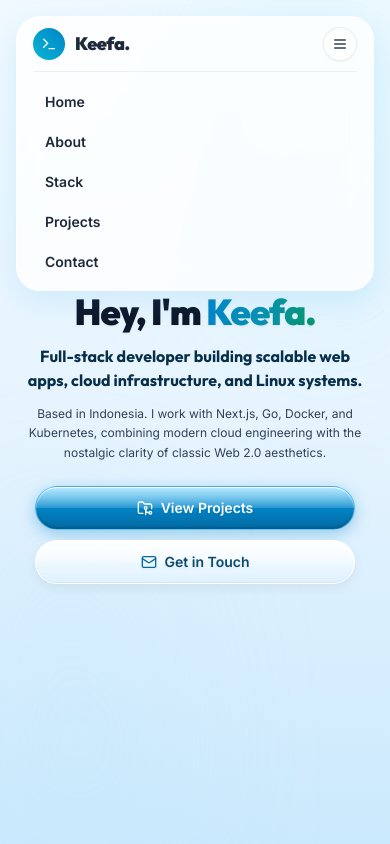
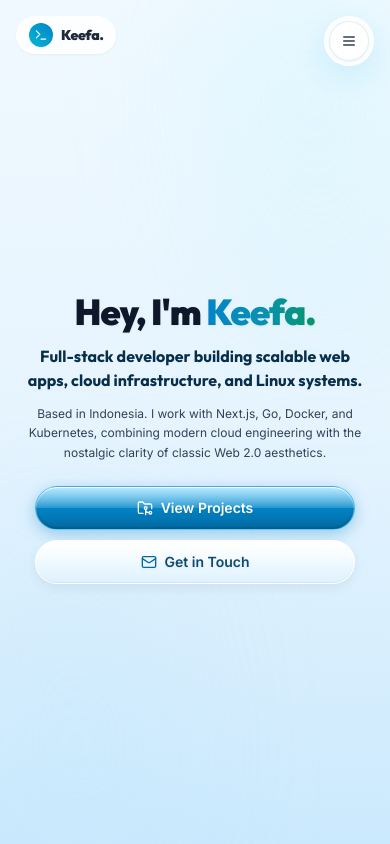
Before and after one commit to keefalegends/whoami, a Next.js app: page / in a window 390 px wide. Shown: the top 844 px of the page. Built offline with nearby package versions, Linux system fonts and the light colour scheme.

Commit message:
fix: smooth collapse-to-right into 3-lines button, clean mobile header, and eliminate scroll flicker

```diff
--- a/src/components/navbar.tsx
+++ b/src/components/navbar.tsx
@@ -2,64 +2,66 @@
 
 import { useState, useEffect } from "react";
 import { motion, AnimatePresence } from "framer-motion";
-import { Terminal, Menu } from "lucide-react";
+import { Terminal, Menu, X } from "lucide-react";
 
 export function Navbar() {
-  const [isOpen, setIsOpen] = useState(true);
+  const [isOpen, setIsOpen] = useState(false);
+  const [isMobile, setIsMobile] = useState(false);
   const [scrolled, setScrolled] = useState(false);
 
+  // Initialize responsive state on mount
+  useEffect(() => {
+    const checkMobile = () => {
+      const mobile = window.innerWidth < 768;
+      setIsMobile(mobile);
+      // On desktop, start open; on mobile, start closed to keep the screen clear!
+      if (!mobile) {
+        setIsOpen(true);
+      } else {
+        setIsOpen(false);
+      }
+    };
+
+    checkMobile();
+    window.addEventListener("resize", checkMobile);
+    return () => window.removeEventListener("resize", checkMobile);
+  }, []);
+
+  // Scroll and slide events management (Rock-solid anti-flicker buffer)
   useEffect(() => {
     let lastScrollY = window.scrollY;
 
     const handleScroll = () => {
-      const currentScrollY = window.scrollY;
-      setScrolled(currentScrollY > 20);
+      const currentY = window.scrollY;
+      setScrolled(currentY > 20);
 
-      // Auto-close navbar when scrolling down past top threshold
-      if (currentScrollY > lastScrollY + 10 && currentScrollY > 40) {
+      // 70px buffer deadzone: only close if scrolling down past 70px
+      if (currentY > 70 && currentY > lastScrollY + 10) {
         setIsOpen(false);
-      } else if (currentScrollY <= 15) {
-        // Automatically reopen when returning to the very top (Home)
+      } else if (currentY <= 10 && window.innerWidth >= 768) {
+        // Automatically reopen only when completely back at the top on desktop
         setIsOpen(true);
       }
-      lastScrollY = currentScrollY;
+      lastScrollY = currentY;
     };
 
-    // Detect mousewheel scroll down
-    const handleWheel = (e: WheelEvent) => {
-      if (e.deltaY > 8) {
+    // FullpageSlider custom events
+    const handleNavbarClose = () => {
       setIsOpen(false);
+    };
+
+    const handleNavbarOpen = () => {
+      if (window.innerWidth >= 768) {
+        setIsOpen(true);
       }
     };
 
-    // Detect touch swipe up (which scrolls down the page)
-    let touchStartY = 0;
-    const handleTouchStart = (e: TouchEvent) => {
-      touchStartY = e.touches[0].clientY;
-    };
-    const handleTouchMove = (e: TouchEvent) => {
-      const currentY = e.touches[0].clientY;
-      if (touchStartY - currentY > 20) {
-        setIsOpen(false);
-      }
-    };
-
-    // Custom events dispatched by FullpageSlider
-    const handleNavbarClose = () => setIsOpen(false);
-    const handleNavbarOpen = () => setIsOpen(true);
-
     window.addEventListener("scroll", handleScroll, { passive: true });
-    window.addEventListener("wheel", handleWheel, { passive: true });
-    window.addEventListener("touchstart", handleTouchStart, { passive: true });
-    window.addEventListener("touchmove", handleTouchMove, { passive: true });
     window.addEventListener("navbar-close", handleNavbarClose);
     window.addEventListener("navbar-open", handleNavbarOpen);
 
     return () => {
       window.removeEventListener("scroll", handleScroll);
-      window.removeEventListener("wheel", handleWheel);
-      window.removeEventListener("touchstart", handleTouchStart);
-      window.removeEventListener("touchmove", handleTouchMove);
       window.removeEventListener("navbar-close", handleNavbarClose);
       window.removeEventListener("navbar-open", handleNavbarOpen);
     };
@@ -76,74 +78,65 @@ export function Navbar() {
   return (
     <>
       {/* ============================================================== */}
-      {/* FLOATING 3 HORIZONTAL LINES BUTTON (Visible when Navbar Closed)*/}
-      {/* Tapping/clicking this button smoothly re-opens the Navbar       */}
+      {/* MOBILE PERSISTENT CORNER LOGO (Screen < md)                    */}
+      {/* Ensures brand is always visible without covering the screen     */}
       {/* ============================================================== */}
-      <AnimatePresence>
-        {!isOpen && (
-          <motion.button
-            key="floating-navbar-trigger"
-            initial={{ y: -25, opacity: 0, scale: 0.8 }}
-            animate={{ y: 0, opacity: 1, scale: 1 }}
-            exit={{ y: -25, opacity: 0, scale: 0.8 }}
-            transition={{ duration: 0.3, ease: [0.16, 1, 0.3, 1] }}
-            onClick={() => setIsOpen(true)}
-            className="fixed top-4 right-4 sm:right-6 md:right-8 z-50 p-2.5 sm:p-3 rounded-full bg-white/90 backdrop-blur-xl border border-white/95 shadow-aero-card text-slate-800 hover:text-sky-700 hover:bg-white hover:scale-105 active:scale-95 transition-all flex items-center justify-center group pointer-events-auto"
-            title="Buka Navbar (3 Garis Horizontal)"
-            aria-label="Open Navigation Menu"
+      <div className="md:hidden fixed top-4 left-4 z-50 pointer-events-auto">
+        <a
+          href="#home"
+          className="flex items-center gap-2 px-3 py-1.5 rounded-full bg-white/85 backdrop-blur-md border border-white/90 shadow-sm active:scale-95 transition-all"
         >
-            <Menu className="w-5 h-5 text-slate-700 group-hover:text-sky-600 transition-colors" />
-          </motion.button>
-        )}
-      </AnimatePresence>
+          <div className="w-6 h-6 rounded-full bg-gradient-to-tr from-cyan-500 to-sky-600 flex items-center justify-center text-white shadow-sm ring-1 ring-white/80">
+            <Terminal className="w-3.5 h-3.5" />
+          </div>
+          <span className="font-outfit font-black text-sm tracking-tight text-slate-800">
+            Keefa.
+          </span>
+        </a>
+      </div>
 
       {/* ============================================================== */}
-      {/* MAIN CAPSULE NAVBAR (Smooth Entrance & Exit)                   */}
+      {/* EXPANDING / COLLAPSING CAPSULE (Anchored to the Top-Right)      */}
+      {/* Closes TO THE RIGHT into the 3-line button; expands to left    */}
       {/* ============================================================== */}
-      <AnimatePresence>
-        {isOpen && (
-          <header className="fixed top-4 left-0 right-0 z-50 flex justify-center px-4 pointer-events-none">
+      <header className="fixed top-4 right-4 sm:right-6 md:right-8 z-50 flex items-center justify-end pointer-events-auto">
+        <div className="relative flex items-center justify-end">
+          {/* Main Expanding Capsule */}
           <motion.nav
-              key="main-navbar-capsule"
-              initial={{ y: -35, opacity: 0, scale: 0.98 }}
-              animate={{ y: 0, opacity: 1, scale: 1 }}
-              exit={{ y: -45, opacity: 0, scale: 0.96 }}
+            layout
+            transition={{ type: "spring", stiffness: 320, damping: 28 }}
+            className={`rounded-full flex items-center transition-all ${
+              scrolled
+                ? "bg-white/90 backdrop-blur-xl border border-white/95 shadow-aero-card"
+                : "bg-white/80 backdrop-blur-md border border-white/85 shadow-aero-glass"
+            } ${isOpen && !isMobile ? "p-1.5" : "p-1"}`}
+          >
+            {/* Desktop Expanded Content (Slides and collapses into 3-lines on the right) */}
+            <AnimatePresence initial={false}>
+              {isOpen && !isMobile && (
+                <motion.div
+                  key="desktop-nav-content"
+                  initial={{ width: 0, opacity: 0 }}
+                  animate={{ width: "auto", opacity: 1 }}
+                  exit={{ width: 0, opacity: 0 }}
                   transition={{ duration: 0.35, ease: [0.16, 1, 0.3, 1] }}
-              className={`w-full max-w-5xl rounded-3xl md:rounded-full px-4 sm:px-5 py-2.5 flex flex-col md:flex-row items-center justify-between transition-all duration-300 pointer-events-auto ${
-                scrolled
-                  ? "bg-white/90 backdrop-blur-xl shadow-aero-card border border-white/95"
-                  : "bg-white/80 backdrop-blur-md shadow-aero-glass border border-white/85"
-              }`}
+                  className="overflow-hidden flex items-center origin-right"
                 >
-              {/* Row: Logo & 3 Horizontal Lines on Mobile */}
-              <div className="flex items-center justify-between w-full md:w-auto gap-4">
-                {/* Logo */}
+                  {/* Brand Logo inside desktop capsule */}
                   <a
                     href="#home"
-                  onClick={() => setIsOpen(false)}
-                  className="flex items-center gap-2.5 group"
+                    className="flex items-center gap-2 pl-3 pr-4 group whitespace-nowrap"
                   >
-                  <div className="w-8 h-8 rounded-full bg-gradient-to-tr from-cyan-500 to-sky-600 flex items-center justify-center text-white shadow-sm ring-1 ring-white/80">
-                    <Terminal className="w-4 h-4" />
+                    <div className="w-7 h-7 rounded-full bg-gradient-to-tr from-cyan-500 to-sky-600 flex items-center justify-center text-white shadow-sm ring-1 ring-white/80">
+                      <Terminal className="w-3.5 h-3.5" />
                     </div>
-                  <span className="font-outfit font-black text-lg tracking-tight text-slate-800">
+                    <span className="font-outfit font-black text-base tracking-tight text-slate-800">
                       Keefa.
                     </span>
                   </a>
 
-                {/* 3 Horizontal Lines Toggle Button (Mobile) */}
-                <button
-                  onClick={() => setIsOpen(false)}
-                  className="md:hidden p-2 rounded-full bg-white/80 text-slate-700 hover:text-sky-700 border border-slate-200/80 hover:bg-white transition-all shadow-sm active:scale-95 flex items-center justify-center"
-                  title="Tutup Navbar"
-                  aria-label="Close Navigation Menu"
-                >
-                  <Menu className="w-4 h-4" />
-                </button>
-              </div>
-
-              {/* Desktop Navigation Links (Center) */}
-              <div className="hidden md:flex items-center gap-1">
+                  {/* Horizontal Navigation Links */}
+                  <div className="flex items-center gap-1 pr-3">
                     {navLinks.map((link) => (
                       <a
                         key={link.name}
@@ -151,42 +144,70 @@ export function Navbar() {
                         onClick={() => {
                           if (link.href !== "#home") setIsOpen(false);
                         }}
-                    className="px-3.5 py-1.5 rounded-full text-xs lg:text-sm font-semibold text-slate-700 hover:text-sky-800 hover:bg-sky-50/80 transition-colors"
+                        className="px-3 py-1.5 rounded-full text-xs lg:text-sm font-semibold text-slate-700 hover:text-sky-800 hover:bg-sky-50/80 transition-colors whitespace-nowrap"
                       >
                         {link.name}
                       </a>
                     ))}
                   </div>
+                </motion.div>
+              )}
+            </AnimatePresence>
 
-              {/* Desktop 3 Horizontal Lines Button (Replaces the old 'Ready' pill) */}
-              <div className="hidden md:flex items-center">
+            {/* The 3 Horizontal Lines Toggle Button */}
             <button
-                  onClick={() => setIsOpen(false)}
-                  className="p-2 rounded-full bg-white/80 hover:bg-white text-slate-700 hover:text-sky-700 border border-slate-200/80 shadow-sm transition-all hover:scale-105 active:scale-95 flex items-center justify-center group"
-                  title="Tutup Navbar (3 Garis Horizontal)"
-                  aria-label="Close Navigation Menu"
+              onClick={() => setIsOpen(!isOpen)}
+              className="w-10 h-10 rounded-full bg-white/90 hover:bg-white text-slate-700 hover:text-sky-700 border border-slate-200/80 shadow-sm transition-all hover:scale-105 active:scale-95 flex items-center justify-center flex-shrink-0 group"
+              title={isOpen ? "Tutup Navbar" : "Buka Navbar (3 Garis Horizontal)"}
+              aria-label="Toggle Navigation Menu"
             >
               <Menu className="w-4 h-4 text-slate-700 group-hover:text-sky-600 transition-colors" />
             </button>
+          </motion.nav>
+
+          {/* ========================================================== */}
+          {/* MOBILE COMPACT DROPDOWN MENU (Anchored directly to 3-lines) */}
+          {/* Unfolds down-left from 3-lines button; folds back into it    */}
+          {/* ========================================================== */}
+          <AnimatePresence>
+            {isOpen && isMobile && (
+              <motion.div
+                key="mobile-nav-dropdown"
+                initial={{ opacity: 0, scale: 0.7, x: 20, y: -15 }}
+                animate={{ opacity: 1, scale: 1, x: 0, y: 0 }}
+                exit={{ opacity: 0, scale: 0.7, x: 20, y: -15 }}
+                transition={{ duration: 0.25, ease: [0.16, 1, 0.3, 1] }}
+                className="md:hidden absolute top-14 right-0 w-52 rounded-2xl bg-white/95 backdrop-blur-2xl border border-white/95 shadow-2xl p-2.5 flex flex-col gap-1 origin-top-right z-50"
+              >
+                <div className="px-3 py-1.5 mb-1 border-b border-slate-100/90 flex items-center justify-between text-xs font-bold text-slate-500">
+                  <span>Navigation</span>
+                  <button
+                    onClick={() => setIsOpen(false)}
+                    className="p-1 rounded-md text-slate-400 hover:text-slate-700 hover:bg-slate-100"
+                    aria-label="Close menu"
+                  >
+                    <X className="w-3.5 h-3.5" />
+                  </button>
                 </div>
 
-              {/* Mobile Links List (Appears beneath logo row on screens < md) */}
-              <div className="flex md:hidden flex-col gap-1 w-full pt-3 mt-2.5 border-t border-slate-200/60">
                 {navLinks.map((link) => (
                   <a
                     key={link.name}
                     href={link.href}
                     onClick={() => setIsOpen(false)}
-                    className="px-3 py-2 rounded-xl text-sm font-semibold text-slate-800 hover:bg-sky-50 hover:text-sky-700 transition-colors"
+                    className="px-3 py-2 rounded-xl text-xs font-semibold text-slate-800 hover:bg-sky-50 hover:text-sky-700 transition-colors flex items-center justify-between group"
                   >
-                    {link.name}
+                    <span>{link.name}</span>
+                    <span className="text-[10px] text-slate-400 group-hover:translate-x-0.5 group-hover:text-sky-600 transition-all">
+                      →
+                    </span>
                   </a>
                 ))}
-              </div>
-            </motion.nav>
-          </header>
+              </motion.div>
             )}
           </AnimatePresence>
+        </div>
+      </header>
     </>
   );
 }
```
Lines whose indentation alone changed are shown as unchanged.
